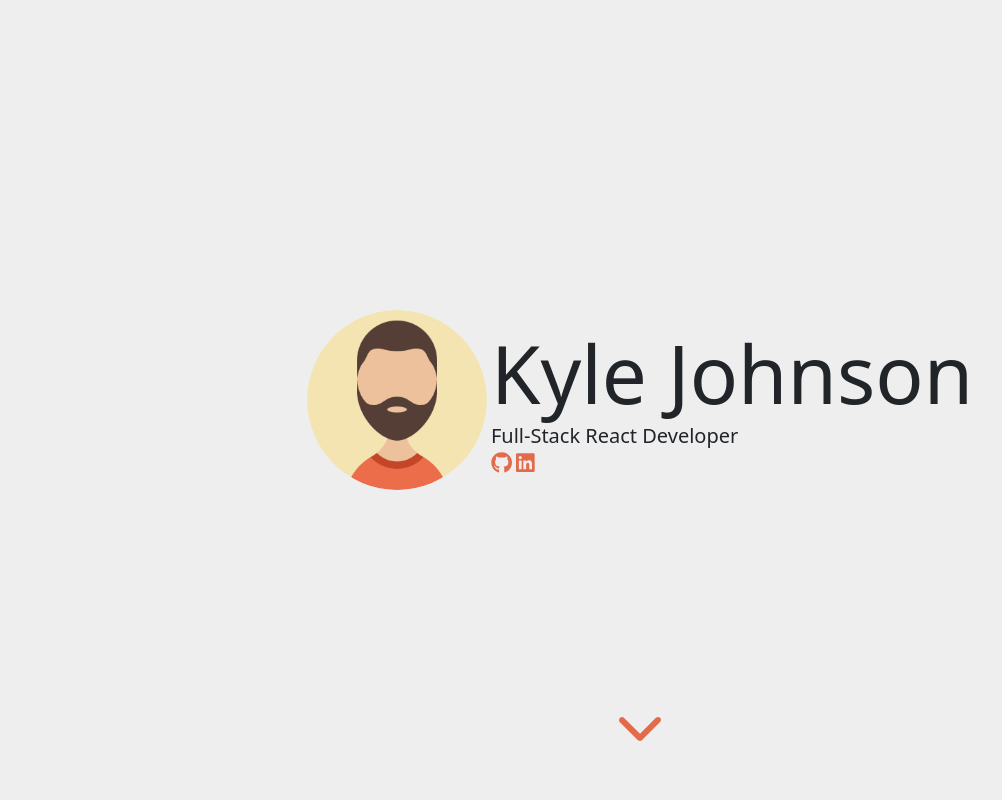
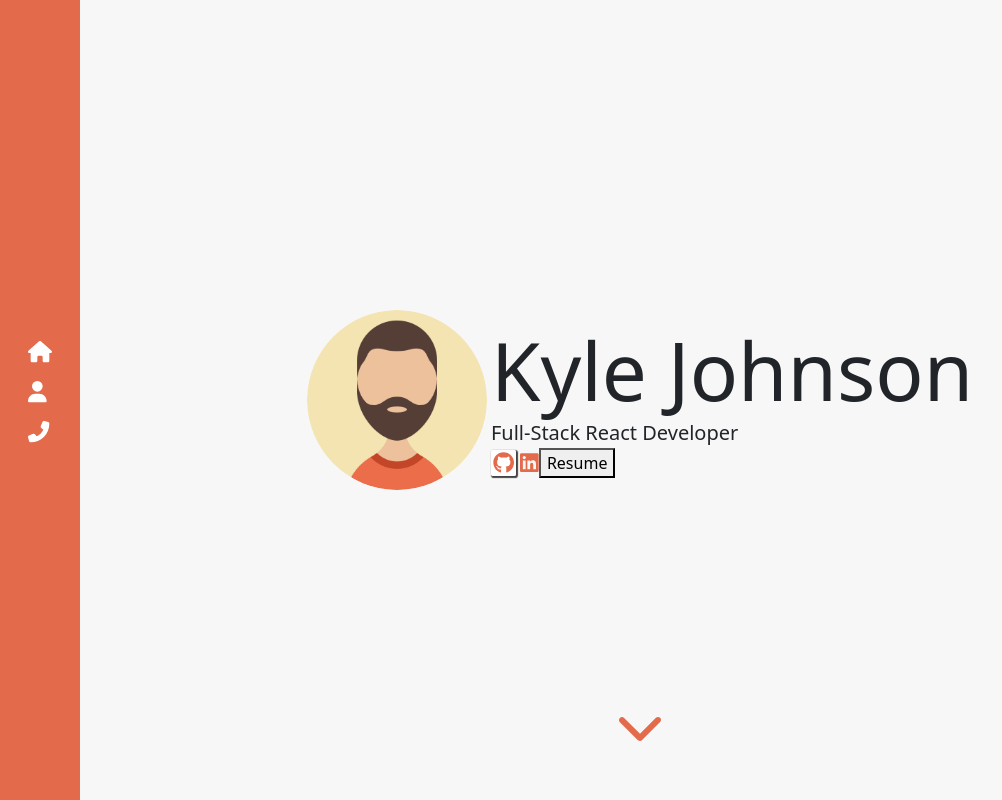
Before and after one commit to 11kyle/professional-website, a React (Create React App) app: page / in a window 1280 px wide. Shown: the top 800 px of the page, without its empty margins (0-1002 px from the left). Built offline with nearby package versions, Linux system fonts and the light colour scheme.

Commit message:
added side nav. removed node modules

```diff
--- a/package.json
+++ b/package.json
@@ -11,7 +11,6 @@
     "@testing-library/react": "^12.1.3",
     "@testing-library/user-event": "^13.5.0",
     "bootstrap": "^5.1.3",
-    "mdb-react-ui-kit": "^2.3.0",
     "react": "^17.0.2",
     "react-dom": "^17.0.2",
     "react-router-dom": "^6.2.1",
--- a/src/App.css
+++ b/src/App.css
@@ -56,7 +56,7 @@
     color: #000
 }
 .color-secondary-background {
-    background-color: #EEEEEE;
+    background-color: #F7F7F7;
 }
 .down-chevron {
     position: relative;
@@ -75,6 +75,7 @@
 
 .card {
     width: 200px;
+    box-shadow: 2px 2px 3px #444;
 }
 
 .m {
@@ -92,6 +93,41 @@
 .py-6 {
     padding-top: 16px;
     padding-bottom: 16px;
+}
+.button-icon {
+    padding: 2px;
+    background-color: #FFF;
+    border-radius: 8%;
+    box-shadow: 1px 1px 1px 1px #444;
+}
+
+/* sidebar nav */
+.side-nav {
+    width: 80px;
+    height: 100%;
+    position: fixed;
+    top: 0;
+    left: 0;
+    background-color: #E36B4C;
+    display: flex;
+    align-items: center;
+    justify-content: center;
+}
+.nav {
+    display: flex;
+}
+.nav-list {
+    list-style: none;
+    padding-left: 0;
+}
+.nav-item {
+}
+.nav-link {
+    display: block;
+    color: #FFF;
+}
+.nav-link:hover {
+    color: #444;
 }
 
 
--- a/src/App.js
+++ b/src/App.js
@@ -1,19 +1,13 @@
 import React, { useState, useEffect } from 'react';
-import { Routes, Route, useLocation } from 'react-router-dom';
-import Main from './Components/Main';
 import Skills from './Components/Skills';
 import FullstackCylce from './Components/FullstackCycle';
-import Blog from './Components/Blog';
-import Navigation from './Components/Navigation';
+import AsideNav from './Components/AsideNav';
 import Terminal from './Components/Terminal';
 import ProfilePicture from './Images/man.png';
 import { FontAwesomeIcon } from '@fortawesome/react-fontawesome';
 import { faLinkedin, faGithub } from '@fortawesome/free-brands-svg-icons';
 import { faChevronDown, faDatabase, faDesktop, faServer } from '@fortawesome/free-solid-svg-icons';
 
-import {
-    MDBContainer
-} from 'mdb-react-ui-kit';
 import 'bootstrap/dist/css/bootstrap.min.css';
 import './App.css';
 
@@ -21,6 +15,7 @@ import './App.css';
 function App() {
     return (
         <>
+            <AsideNav />
             <main className='center-vertical py-6 color-secondary-background full-vh'>
                 <div className='center-inline'>
                     <div>
@@ -30,8 +25,9 @@ function App() {
                         <h1 className='display-1 m-0'>Kyle Johnson</h1>
                         <p className='lead m-0'>Full-Stack React Developer</p>
                         <div>
-                            <a className='color-main mr-4' href='#'><FontAwesomeIcon icon={faGithub} size="lg" /></a>
+                            <a className='color-main mr-4 button-icon' href='#'><FontAwesomeIcon icon={faGithub} size="lg" /></a>
                             <a className='color-main' href='#'><FontAwesomeIcon icon={faLinkedin} size="lg" /></a>
+                            <button>Resume</button>
                         </div>
                     </div>
                 </div>
--- /dev/null
+++ b/src/Components/AsideNav.js
@@ -0,0 +1,21 @@
+import React from 'react';
+import { FontAwesomeIcon } from '@fortawesome/react-fontawesome';
+import { faHome, faUser, faPhoneFlip } from '@fortawesome/free-solid-svg-icons';
+
+function SideNav() {
+    return (
+        <>
+            <aside className='side-nav'>
+                <nav className='nav'>
+                    <ul className='nav-list'>
+                        <li><a className='nav-link' href='#'><FontAwesomeIcon icon={faHome} size="lg" /></a></li>
+                        <li><a className='nav-link' href='#'><FontAwesomeIcon icon={faUser} size="lg" /></a></li>
+                        <li><a className='nav-link' href='#'><FontAwesomeIcon icon={faPhoneFlip} size="lg" /></a></li>
+                    </ul>
+                </nav>
+            </aside>
+        </>
+    );
+}
+
+export default SideNav;
--- a/src/Components/Blog.js
+++ /dev/null
@@ -1,16 +0,0 @@
-import { MDBRow } from 'mdb-react-ui-kit';
-import BlogPost from './BlogPost';
-
-function Blog() {
-    return (
-        <section style={{ height: "100vh" }} id="blog">
-            <MDBRow>
-                <h1 className='display-6' style={{ marginTop: "75px"}}>Blog</h1>
-                <BlogPost />
-            </MDBRow>
-        </section>
-
-    );
-}
-
-export default Blog;
--- a/src/Components/BlogPost.js
+++ /dev/null
@@ -1,51 +0,0 @@
-
-function BlogPost() {
-    return (
-        <>
-            <div>
-                <h1 className='display-6'>Converting components: class to function</h1>
-                <p>useEffect replaces component DidMount, componentDidUpdate and componentWillUnmount</p>
-                <p>useState replaces this.state</p>
-            </div>
-            <div>
-                <h1 className='display-6'>How to convert an objects to an array</h1>
-                <p>Collect all the keys with Object.keys(obj);</p>
-                <p>Collect all the values with Object.values(obj);</p>
-                <p>Loop through one of the new arrays (propertyNames or propertyValues)</p>
-                <p>Add the converted object to the converted array</p>
-                <p>convertedArray.push(convertedObject);</p>
-            </div>
-        </>
-    );
-}
-
-export default BlogPost;
-
-
-/*
-Convert json object to an array of objects
-const convertObjectToArray = (obj) => {
-    const propertyNames = Object.keys(obj);
-    const propertyValues = Object.values(obj);
-    const convertedArray = [];
-
-    for (var i = 0; i < propertyNames.length; i++) {
-        const convertedObject = {
-            "name": propertyNames[i],
-            "value": propertyValues[i]
-        }
-        // Add object to array if value is greater than 0 and it's not the total.
-        if (convertedObject.value > 0
-            && convertedObject.name !== "total"
-            && convertedObject.name !== "Design"
-            && convertedObject.name !== "Development Tools"
-            && convertedObject.name !== "Business"
-            && convertedObject.name !== "Digital Literacy") {
-            convertedArray.push(convertedObject);
-        }
-    }
-
-    console.log(convertedArray);
-    return convertedArray;
-}
-*/
--- a/src/Components/Main.js
+++ /dev/null
@@ -1,22 +0,0 @@
-import { MDBRow, MDBCol } from 'mdb-react-ui-kit';
-import ProfilePicture from '../Images/man.png';
-import { FontAwesomeIcon } from '@fortawesome/react-fontawesome';
-import { faLinkedin, faGithub } from '@fortawesome/free-brands-svg-icons';
-
-function Main() {
-    return (
-        <section>
-            <MDBRow style={{ height: "100vh" }} className="text-center align-items-center" id="home">
-                <MDBCol >
-                    <img className="rounded-circle" src={ProfilePicture} style={{ width: "200px" }} />
-                    <h1 className='display-1'>Kyle Johnson</h1>
-                    <p className='lead'>Full-stack react developer.</p>
-                    <FontAwesomeIcon icon={faLinkedin} size="2x" />
-                    <FontAwesomeIcon icon={faGithub} size="2x" />
-                </MDBCol>
-            </MDBRow>
-        </section>
-    );
-}
-
-export default Main;
--- a/src/Components/Navigation.js
+++ /dev/null
@@ -1,50 +0,0 @@
-import React, { useState } from 'react';
-import {
-    MDBTabs,
-    MDBTabsItem,
-    MDBTabsLink,
-} from 'mdb-react-ui-kit';
-
-export default function Navigation() {
-    const [basicActive, setBasicActive] = useState('home');
-
-    const handleBasicClick = (value) => {
-        switch (value) {
-            case 'home':
-                document.getElementById('home').scrollIntoView();
-                break;
-            case 'skills':
-                document.getElementById('skills').scrollIntoView();
-                break;
-            case 'blog':
-                document.getElementById('blog').scrollIntoView();
-                break;
-            default:
-                break;
-        }
-
-        setBasicActive(value);
-    };
-
-    return (
-        <>
-            <MDBTabs pills className="justify-content-center fixed-top bg-dark">
-                <MDBTabsItem>
-                    <MDBTabsLink className="text-light" onClick={() => handleBasicClick('home')} active={basicActive === 'tab1'} >
-                        Home
-                    </MDBTabsLink>
-                </MDBTabsItem>
-                <MDBTabsItem>
-                    <MDBTabsLink className="text-light" onClick={() => handleBasicClick('skills')} active={basicActive === 'tab2'}>
-                        Skills
-                    </MDBTabsLink>
-                </MDBTabsItem>
-                <MDBTabsItem>
-                    <MDBTabsLink className="text-light" onClick={() => handleBasicClick('blog')} active={basicActive === 'tab3'}>
-                        Blog
-                    </MDBTabsLink>
-                </MDBTabsItem>
-            </MDBTabs>
-        </>
-    );
-}
--- a/src/Components/Skills.js
+++ b/src/Components/Skills.js
@@ -16,7 +16,6 @@
 //    Responsive Layouts
 //    Sass
 
-import { MDBRow, MDBCard, MDBCardBody, MDBCardTitle, MDBCardText } from 'mdb-react-ui-kit';
 import { FontAwesomeIcon } from '@fortawesome/react-fontawesome';
 import { faReact, faJsSquare, faHtml5, faCss3Alt } from '@fortawesome/free-brands-svg-icons';
 import { faCode } from '@fortawesome/free-solid-svg-icons';
--- a/src/index.js
+++ b/src/index.js
@@ -2,7 +2,6 @@ import React from 'react';
 import ReactDOM from 'react-dom';
 import { BrowserRouter } from 'react-router-dom';
 import './index.css';
-import 'mdb-react-ui-kit/dist/css/mdb.min.css'
 import App from './App';
 import reportWebVitals from './reportWebVitals';
 
```
Also changed, not shown: src/Routes/About.js (deleted), src/Routes/Blog.js (deleted), 1 other file (tests, documents, lock files or other folders).
